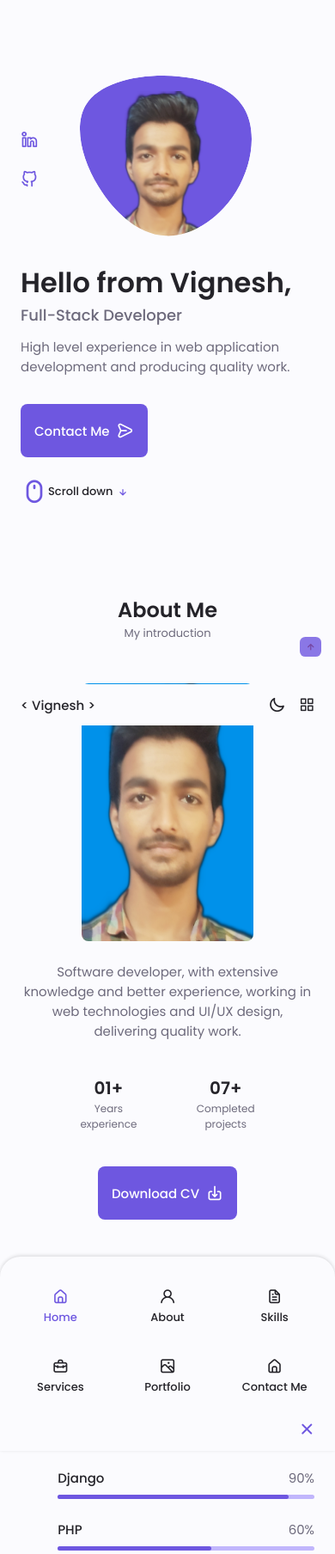
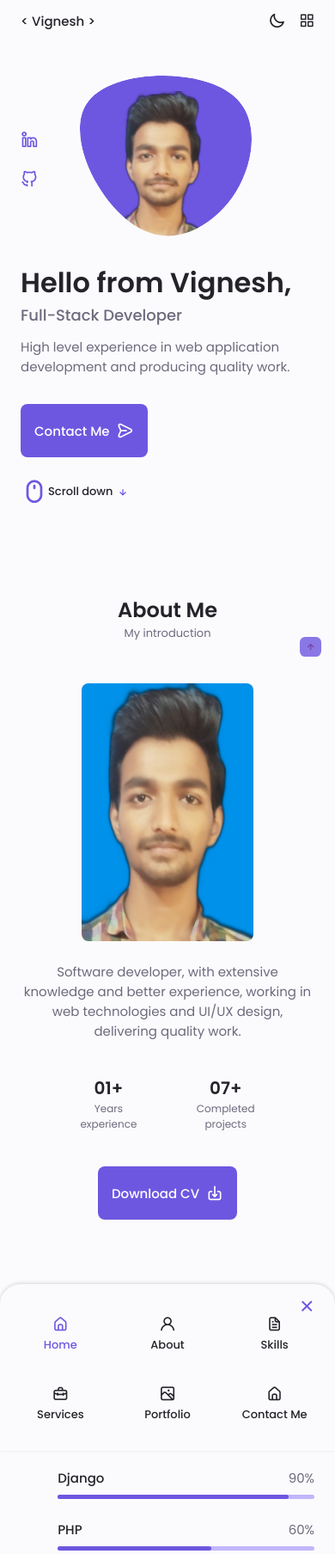
Before and after one commit to vignesh-cloud-prog/SnakeWaterGun-Game, a PHP site: page / in a window 390 px wide. Shown: the top 1808 px of the page at 86% size. Run offline with PHP 8.4, Linux system fonts and the light colour scheme.

Commit message:
navbar shifted to top

```diff
--- a/assets/css/styles.css
+++ b/assets/css/styles.css
@@ -172,7 +172,7 @@ img{
 .header{
     width: 100%;
     position: fixed;
-    bottom: 0;
+    top: 0;
     left: 0;
     z-index: var(--z-fixed);
     background-color: var(--body-color);
@@ -214,7 +214,7 @@ img{
         left: 0;
         width: 100%;
         background-color: var(--body-color);
-        padding: 2rem 1.5rem 4rem;
+        padding: 2rem 1.5rem 2rem;
         box-shadow: 0 -1px 4px rgba(0,0,0,.15);
         border-radius: 1.5rem 1.5rem 0 0;
         transition: .3s;
@@ -246,7 +246,7 @@ img{
 .nav__close{
     position: absolute;
     right: 1.3rem;
-    bottom: .5rem;
+    top: .5rem;
     font-size: 1.5rem;
     cursor: pointer;
     color: var(--first-color);
--- a/index.html
+++ b/index.html
@@ -776,7 +776,7 @@
                         <i class="uil uil-facebook-f"></i>
                     </a>
 
-                    <a href="ttps://www.instagram.com/vignesh_n_u/" target="_blank" class="footer__social" class="footer__social">
+                    <a href="https://www.instagram.com/vignesh_n_u/" target="_blank" class="footer__social" class="footer__social">
                         <i class="uil uil-instagram"></i>
                     </a>
 
```
